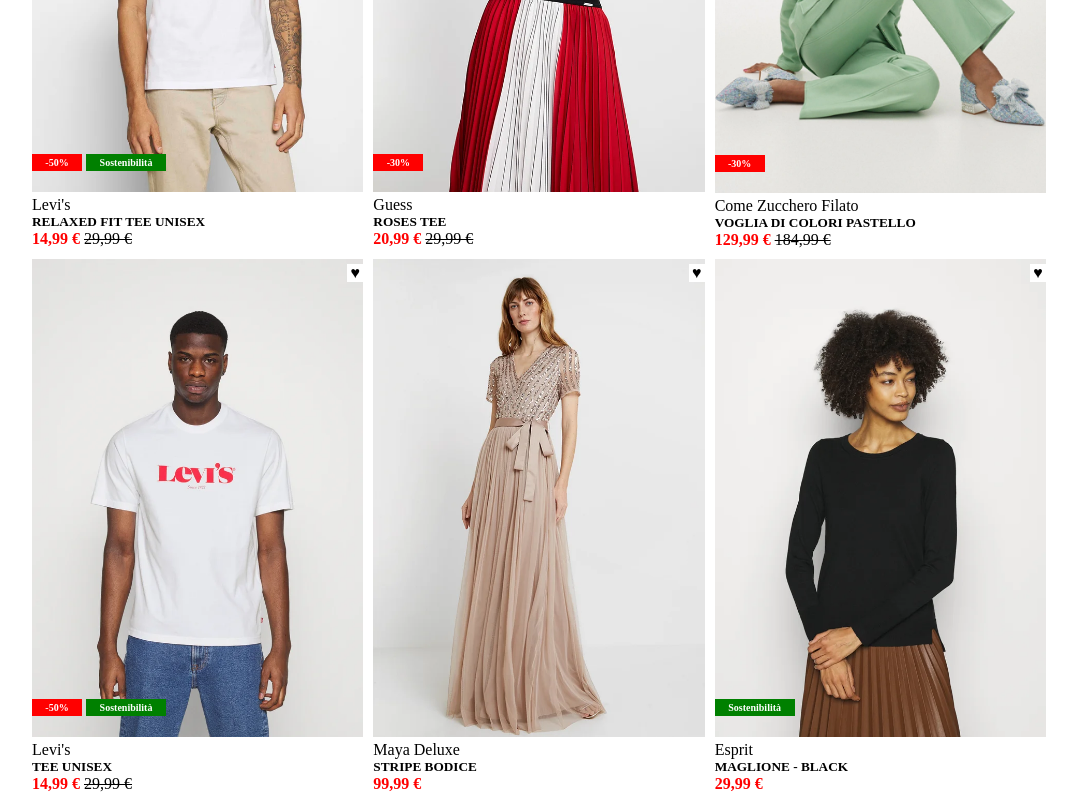
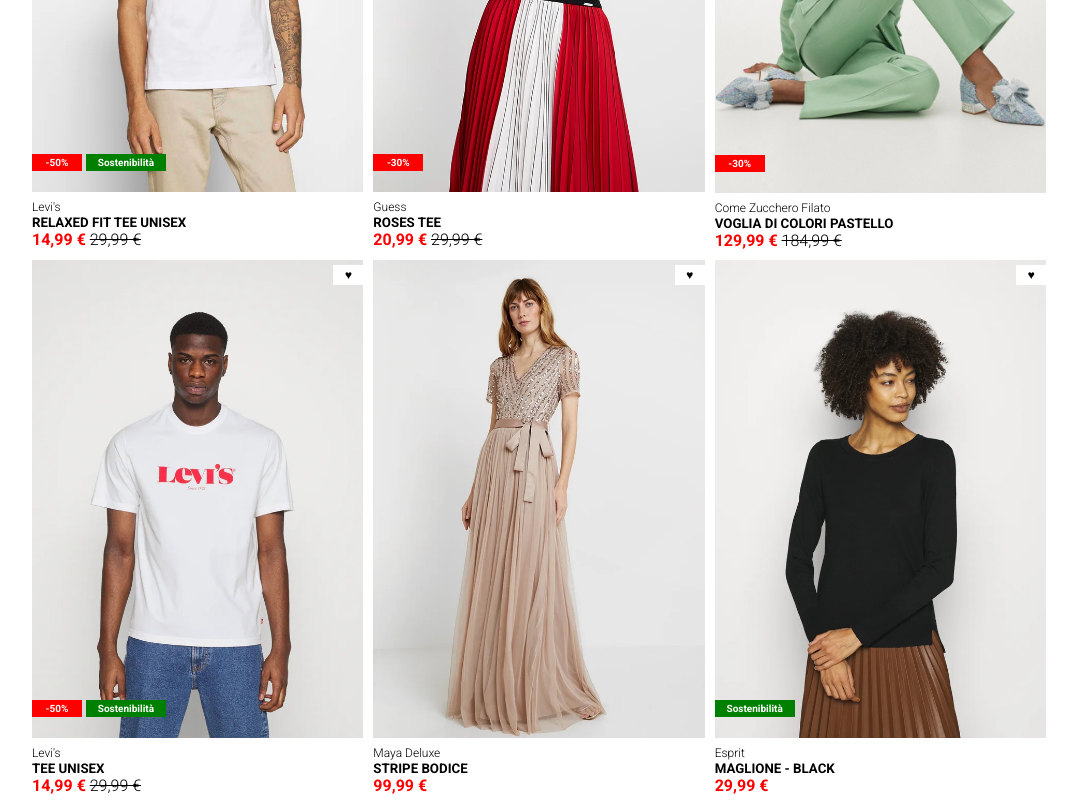
Before and after one commit to rachelpatrocinio/html-css-boolando, a plain HTML site: page index.html in a window 1280 px wide. Shown: the part 331-1131 px from the top of the page, without its empty margins (101-1178 px from the left). Drawn offline with Linux system fonts and the light colour scheme.

Commit message:
Refactor: little adjustments to colors, padding etc.

```diff
--- a/index.html
+++ b/index.html
@@ -3,6 +3,9 @@
 <head>
     <meta charset="UTF-8">
     <meta name="viewport" content="width=device-width, initial-scale=1.0">
+    <link rel="preconnect" href="https://fonts.googleapis.com">
+    <link rel="preconnect" href="https://fonts.gstatic.com" crossorigin>
+    <link href="https://fonts.googleapis.com/css2?family=Roboto:wght@300;700&display=swap" rel="stylesheet">
     <link rel="stylesheet" href="style.css">
     <title>html-css-boolando</title>
 </head>
@@ -61,7 +64,7 @@
                                 </div>
                             </div>
                             <div class="card__body">
-                                <span>Levi's</span>
+                                <span class="brand-name">Levi's</span>
                                 <h5>RELAXED FIT TEE UNISEX</h5>
                                 <span class="price-tag">14,99 €</span>
                                 <span class="price-tag-line-through">29,99 €</span>
@@ -78,7 +81,7 @@
                                 </div>
                             </div>
                             <div class="card__body">
-                                <span>Guess</span>
+                                <span class="brand-name">Guess</span>
                                 <h5>ROSES TEE</h5>
                                 <span class="price-tag">20,99 €</span>
                                 <span class="price-tag-line-through">29,99 €</span>
@@ -95,7 +98,7 @@
                                 </div>
                             </div>
                             <div class="card__body">
-                                <span>Come Zucchero Filato</span>
+                                <span class="brand-name">Come Zucchero Filato</span>
                                 <h5>VOGLIA DI COLORI PASTELLO</h5>
                                 <span class="price-tag">129,99 €</span>
                                 <span class="price-tag-line-through">184,99 €</span>
@@ -114,7 +117,7 @@
                                 </div>
                             </div>
                             <div class="card__body">
-                                <span>Levi's</span>
+                                <span class="brand-name">Levi's</span>
                                 <h5>TEE UNISEX</h5>
                                 <span class="price-tag">14,99 €</span>
                                 <span class="price-tag-line-through">29,99 €</span>
@@ -128,7 +131,7 @@
                                 <span class="wishlist-btn"> &hearts;</span>
                             </div>
                             <div class="card__body">
-                                <span>Maya Deluxe</span>
+                                <span class="brand-name">Maya Deluxe</span>
                                 <h5>STRIPE BODICE</h5>
                                 <span class="price-tag">99,99 €</span>
                             </div>
@@ -144,7 +147,7 @@
                                 </div>
                             </div>
                             <div class="card__body">
-                                <span>Esprit</span>
+                                <span class="brand-name">Esprit</span>
                                 <h5>MAGLIONE - BLACK</h5>
                                 <span class="price-tag">29,99 €</span>
                             </div>
--- a/style.css
+++ b/style.css
@@ -40,6 +40,10 @@ ol {
 
 /* LAYOUT */
 
+body{
+    font-family: 'Roboto', sans-serif;
+}
+
 .container{
     width: 80%;
     margin: 0 auto;
@@ -81,14 +85,28 @@ ol {
     font-weight: 500;
 }
 
+.main-menu-items{
+    font-size: 14px;
+}
+
+.main-menu-items:hover{
+    color: black;
+}
+
 /* CARDS */
 
 .card__header{
     position: relative;
 }
 
+.brand-name{
+    font-size: 12px;
+}
+
 .wishlist-btn{
-    width: 16px;
+    width: 30px;
+    padding: 3px;
+    font-size: 12px;
     text-align: center;
     background-color: white;
     position: absolute;
```
Also changed, not shown: 2 other files.
